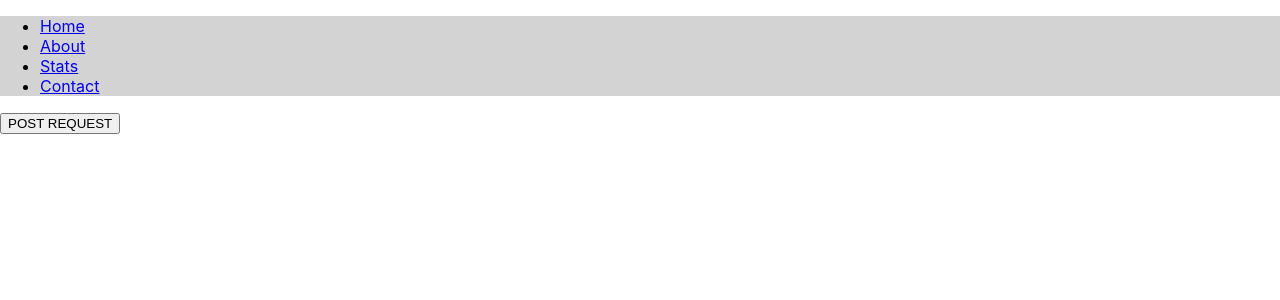
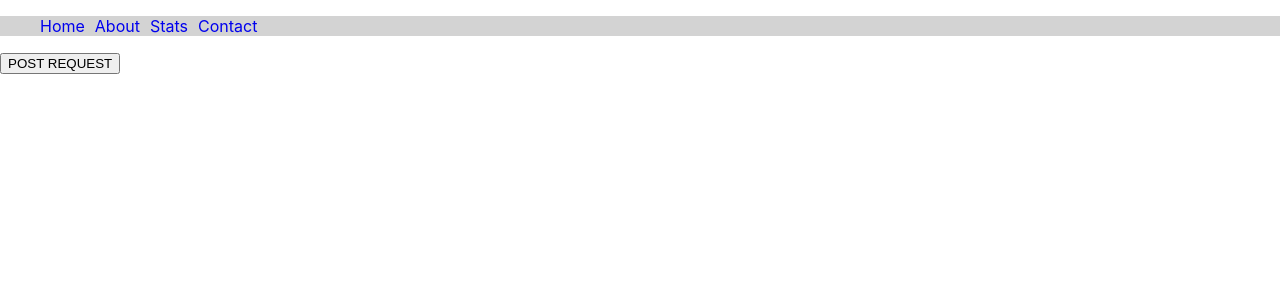
Before and after one commit to JS-goose/gibson-code-challenge, a React (Create React App) app: page / in a window 1280 px wide. Shown: the top 300 px of the page. Built offline with nearby package versions, Linux system fonts and the light colour scheme.

Commit message:
adjusted nav styling

```diff
--- a/src/components/Nav/Nav.module.css
+++ b/src/components/Nav/Nav.module.css
@@ -1,3 +1,13 @@
 nav {
     background-color: lightgray;
 }
+
+nav ul {
+    display: flex;
+    list-style: none;
+}
+
+nav ul li a{
+    padding-right: 10px;
+    text-decoration: none;
+}
```
